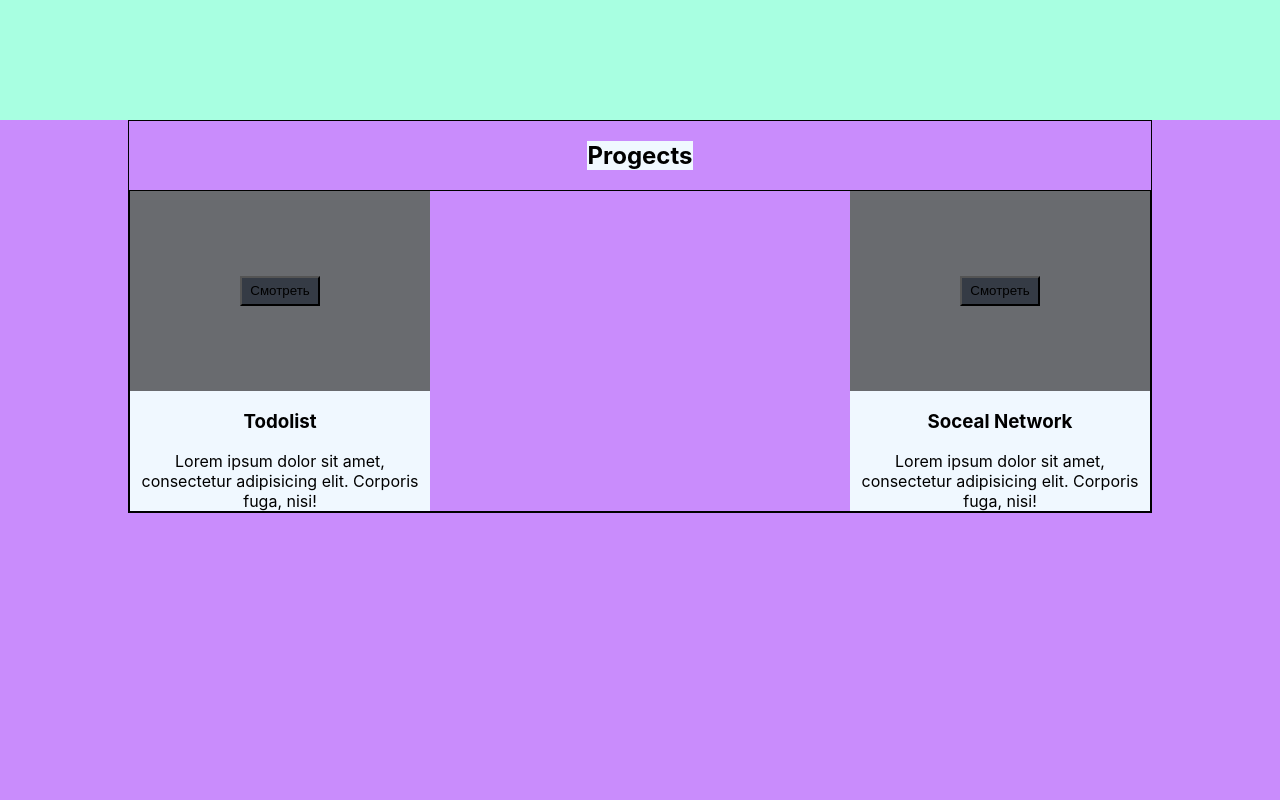
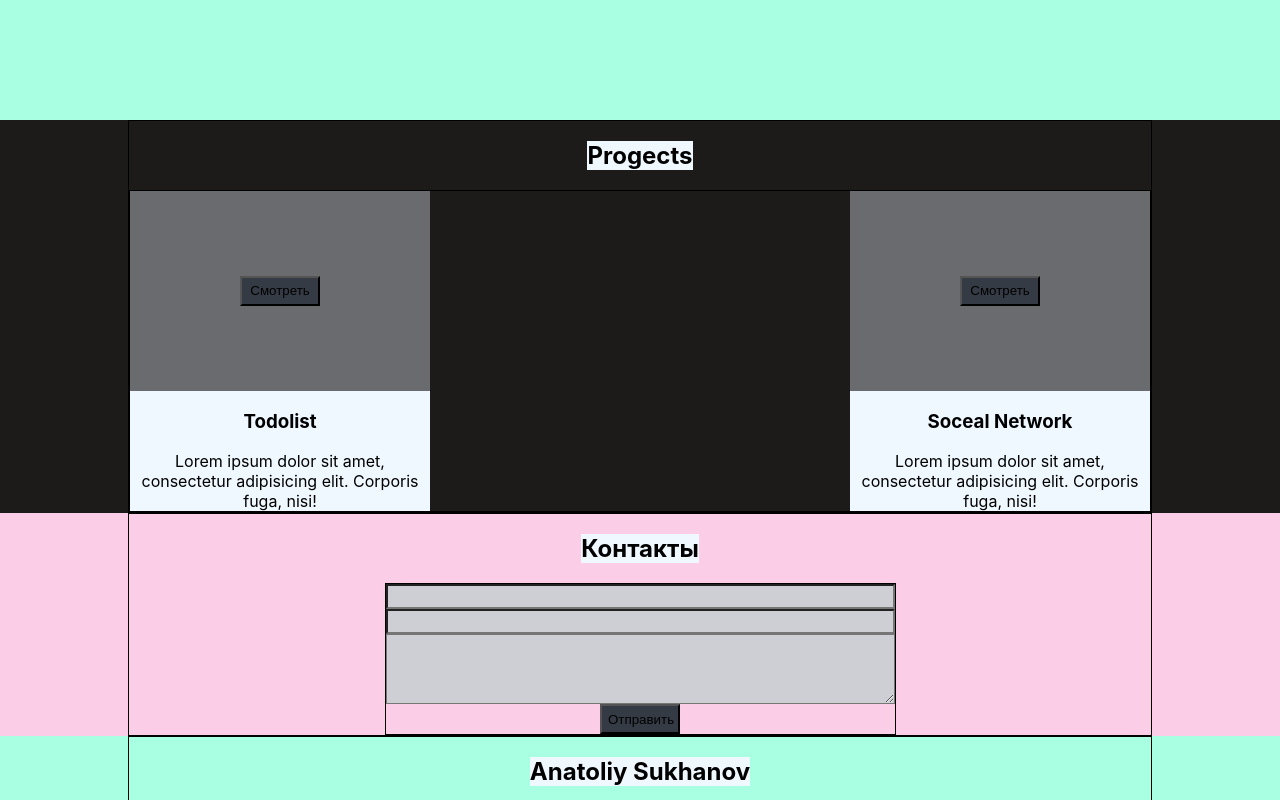
Before and after one commit to anatoliy0707/portfolio, a React (Create React App) app: page / in a window 1280 px wide. Shown: the part 1560-2360 px from the top of the page. Built offline with nearby package versions, Linux system fonts and the light colour scheme.

Commit message:
added media

```diff
--- a/src/common/styles/Container.module.css
+++ b/src/common/styles/Container.module.css
@@ -8,3 +8,9 @@
     justify-content: space-between;
     flex-wrap: wrap;
 }
+
+@media screen and (max-width: 752px){
+    .container{
+        justify-content: center;
+    }
+}
--- a/src/contacts/Contacts.jsx
+++ b/src/contacts/Contacts.jsx
@@ -11,7 +11,7 @@ export const Contacts = () => {
                     <input type="text"/>
                     <input type="text"/>
                     <textarea name="" id="" cols="30" rows="10"></textarea>
-                    <Button lable={'Отправить'}/>
+                    <Button type='submit' lable={'Отправить'}/>
                 </form>
 
             </div>
--- a/src/contacts/Contacts.module.css
+++ b/src/contacts/Contacts.module.css
@@ -11,8 +11,7 @@
 }
 
 .form {
-    width: 280px;
-    height: 220px;
+    width: 50%;
     border: 1px solid;
     display: flex;
     flex-direction: column;
@@ -27,8 +26,17 @@ input {
 
 textarea {
     background-color: #ceced5;
+    height: 70px;
 }
+
+
 
 .form input, .form textarea {
     width: 100%;
 }
+
+@media screen and (max-width: 754px){
+    .form {
+        width: 100%;
+    }
+}
--- a/src/progects/Progects.module.css
+++ b/src/progects/Progects.module.css
@@ -1,6 +1,5 @@
 .progectBlock {
-    min-height: 100vh;
-    background-color: #c98cfc;
+    background-color: #1d1b19;
 }
 
 .progectsContainer {
@@ -20,3 +19,9 @@
     justify-content: space-between;
     flex-wrap: wrap;
 }
+
+@media screen and (max-width: 755px) {
+    .progects{
+        justify-content: center;
+    }
+}
--- a/src/skills/Skills.module.css
+++ b/src/skills/Skills.module.css
@@ -20,3 +20,9 @@
     justify-content: space-between;
     flex-wrap: wrap;
 }
+
+@media screen and (max-width: 629px){
+    .skills{
+        justify-content: center;
+    }
+}
```
